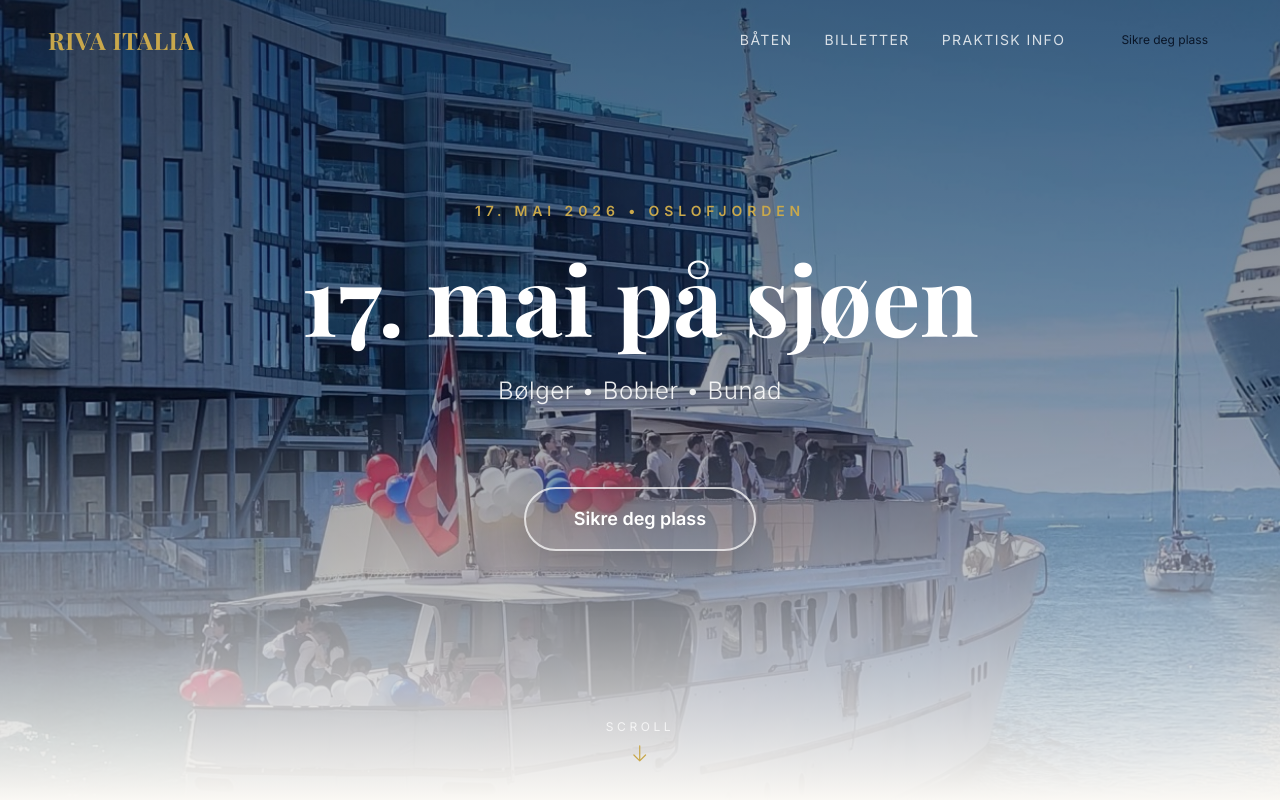
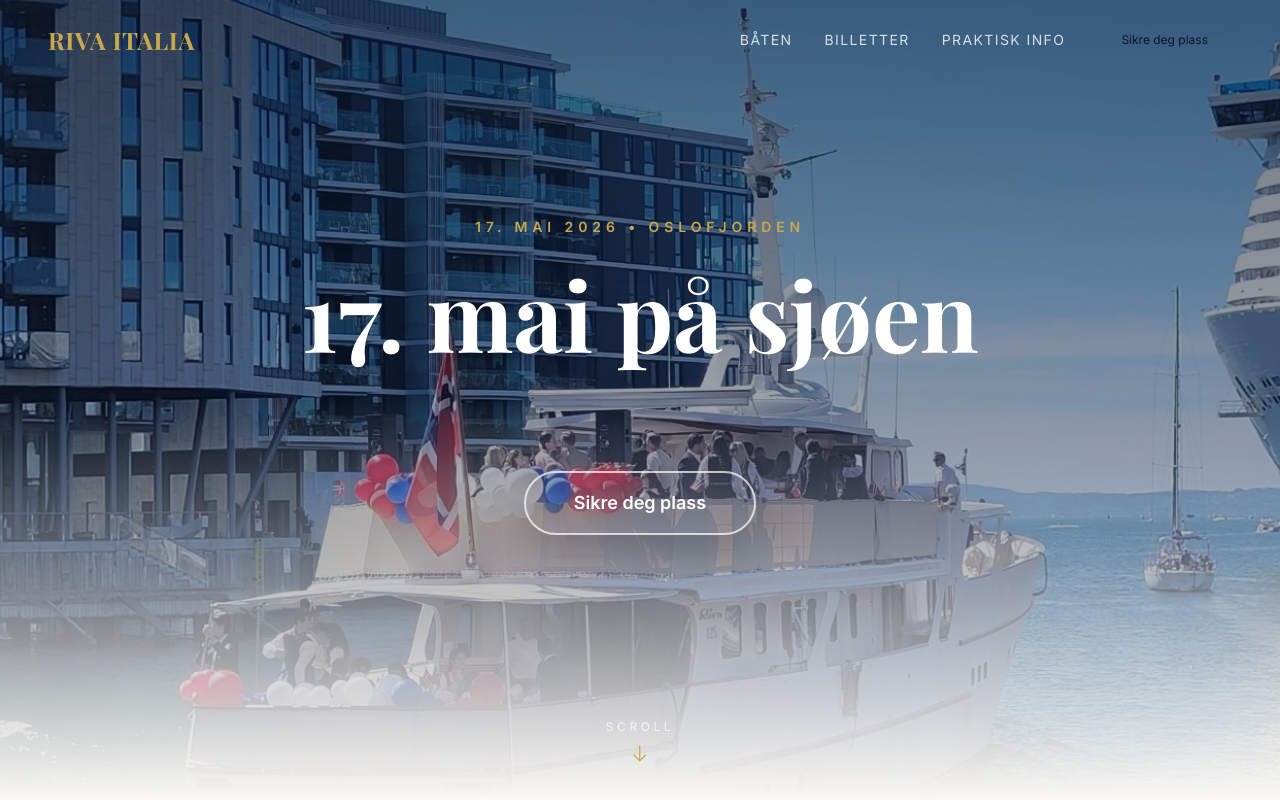
Before and after one commit to krikva33/RivaItalia, a React (Vite) app: page / in a window 1280 px wide. Shown: the top 800 px of the page. Built offline with nearby package versions, Linux system fonts and the light colour scheme; a web font is replaced by a local one.

Commit message:
Remove hero three-word subtitle

```diff
--- a/src/components/Hero.jsx
+++ b/src/components/Hero.jsx
@@ -35,16 +35,6 @@ export default function Hero() {
         </motion.h1>
 
         <motion.div
-          initial={{ opacity: 0, y: 30 }}
-          animate={{ opacity: 1, y: 0 }}
-          transition={{ duration: 1, delay: 0.7 }}
-        >
-          <p className="text-white/90 text-lg md:text-2xl font-light tracking-wide">
-            Bølger • Bobler • Bunad
-          </p>
-        </motion.div>
-
-        <motion.div
           initial={{ opacity: 0, y: 20 }}
           animate={{ opacity: 1, y: 0 }}
           transition={{ duration: 0.8, delay: 1.1 }}
```
